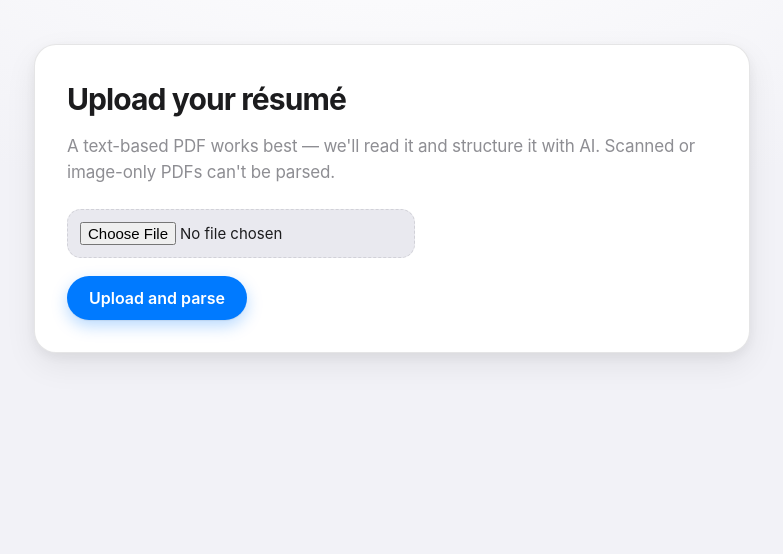
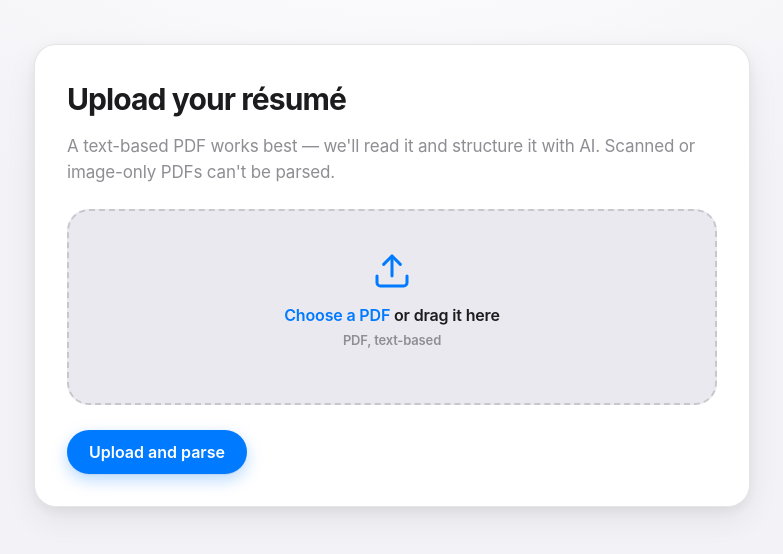
Before and after one commit to alimustafa0/ats-resume-builder, a Django app: page /resumes/upload/ in a window 1280 px wide. Shown: the part 57-611 px from the top of the page, without its empty margins (248-1031 px from the left). Run offline with Django 5.2, Linux system fonts and the light colour scheme; the visitor is signed in with stand-in values (Sample User, id 1); data that the repository does not hold is empty; parts of the project's set-up code (start-up, migrations or seed data) failed here and were passed over.

Commit message:
feat: polished drag-and-drop file upload control

```diff
--- a/apps/core/static/css/app.css
+++ b/apps/core/static/css/app.css
@@ -181,3 +181,33 @@ a.list-row:hover { padding-left: 6px; }
     .steps, .stat-grid { grid-template-columns: 1fr; }
     .hero-title { font-size: 32px; }
 }
+
+/* ===== File dropzone ===== */
+.dropzone {
+    position: relative;
+    display: flex; flex-direction: column; align-items: center; justify-content: center;
+    text-align: center;
+    padding: 40px 24px;
+    border: 2px dashed #c7c7cc;
+    border-radius: var(--r-lg);
+    background: var(--fill);
+    color: var(--muted);
+    cursor: pointer;
+    transition: border-color 0.2s var(--ease), background 0.2s var(--ease), transform 0.18s var(--spring), box-shadow 0.25s var(--ease);
+}
+.dropzone:hover { border-color: var(--accent); background: rgba(0,122,255,0.05); color: var(--accent); }
+.dropzone.is-dragover {
+    border-color: var(--accent); background: rgba(0,122,255,0.1); color: var(--accent);
+    transform: scale(1.01); box-shadow: 0 0 0 4px rgba(0,122,255,0.12);
+}
+.dropzone-input { position: absolute; width: 1px; height: 1px; opacity: 0; overflow: hidden; }
+.dropzone-icon { margin-bottom: 12px; color: var(--accent); transition: color 0.2s var(--ease); }
+.dropzone-prompt { font-size: 16px; color: var(--ink); }
+.dropzone-prompt strong { color: var(--accent); font-weight: 600; }
+.dropzone-hint { font-size: 13px; color: var(--muted); margin-top: 4px; }
+.dropzone-file { font-size: 14px; font-weight: 600; color: var(--ink); margin-top: 12px; }
+.dropzone.has-file { border-style: solid; border-color: var(--green); background: rgba(52,199,89,0.07); }
+.dropzone.has-file .dropzone-icon { color: var(--green); }
+.dropzone.has-file .dropzone-prompt,
+.dropzone.has-file .dropzone-hint { display: none; }
+.dropzone.has-file .dropzone-file::before { content: "\2713\00a0\00a0"; color: var(--green); }
--- /dev/null
+++ b/apps/core/static/js/app.js
@@ -0,0 +1,57 @@
+(function () {
+  function bytesToSize(bytes) {
+    if (!bytes) return "";
+    const mb = bytes / (1024 * 1024);
+    return mb >= 1 ? mb.toFixed(1) + " MB" : Math.max(1, Math.round(bytes / 1024)) + " KB";
+  }
+
+  function setupDropzone(zone) {
+    if (zone.dataset.dzReady) return;
+    zone.dataset.dzReady = "1";
+    const input = zone.querySelector(".dropzone-input");
+    const fileOut = zone.querySelector(".dropzone-file");
+    if (!input) return;
+
+    function showFile() {
+      const f = input.files && input.files[0];
+      if (f) {
+        zone.classList.add("has-file");
+        if (fileOut) fileOut.textContent = f.name + "  \u00b7  " + bytesToSize(f.size);
+      } else {
+        zone.classList.remove("has-file");
+        if (fileOut) fileOut.textContent = "";
+      }
+    }
+
+    input.addEventListener("change", showFile);
+
+    ["dragenter", "dragover"].forEach(function (evt) {
+      zone.addEventListener(evt, function (e) {
+        e.preventDefault();
+        e.stopPropagation();
+        zone.classList.add("is-dragover");
+      });
+    });
+    ["dragleave", "drop"].forEach(function (evt) {
+      zone.addEventListener(evt, function (e) {
+        e.preventDefault();
+        e.stopPropagation();
+        zone.classList.remove("is-dragover");
+      });
+    });
+    zone.addEventListener("drop", function (e) {
+      const files = e.dataTransfer && e.dataTransfer.files;
+      if (files && files.length) {
+        input.files = files;
+        showFile();
+      }
+    });
+  }
+
+  function initDropzones() {
+    document.querySelectorAll(".dropzone").forEach(setupDropzone);
+  }
+
+  initDropzones();
+  document.body.addEventListener("htmx:load", initDropzones);
+})();
--- a/apps/core/templates/base.html
+++ b/apps/core/templates/base.html
@@ -7,6 +7,7 @@
     <title>{% block title %}ATS Resume Builder{% endblock %}</title>
     <link rel="stylesheet" href="{% static 'css/app.css' %}">
     <script src="https://unpkg.com/htmx.org@2.0.4"></script>
+    <script src="{% static 'js/app.js' %}" defer></script>
 </head>
 <body hx-boost="true">
     <header>
--- a/apps/resumes/templates/resumes/upload.html
+++ b/apps/resumes/templates/resumes/upload.html
@@ -9,11 +9,19 @@
     <form method="post" enctype="multipart/form-data">
         {% csrf_token %}
         {{ form.non_field_errors }}
-        <div style="margin-bottom:18px;">
-            {{ form.original_file }}
-            {{ form.original_file.errors }}
-        </div>
-        <button class="btn" type="submit">Upload and parse</button>
+        <label class="dropzone" id="resume-dropzone">
+            <input type="file" name="original_file" accept=".pdf" id="id_original_file" class="dropzone-input">
+            <svg class="dropzone-icon" width="40" height="40" viewBox="0 0 24 24" fill="none" stroke="currentColor" stroke-width="1.8" stroke-linecap="round" stroke-linejoin="round">
+                <path d="M21 15v4a2 2 0 0 1-2 2H5a2 2 0 0 1-2-2v-4"></path>
+                <polyline points="17 8 12 3 7 8"></polyline>
+                <line x1="12" y1="3" x2="12" y2="15"></line>
+            </svg>
+            <div class="dropzone-prompt"><strong>Choose a PDF</strong> or drag it here</div>
+            <div class="dropzone-hint">PDF, text-based</div>
+            <div class="dropzone-file" id="resume-dropzone-file"></div>
+        </label>
+        {{ form.original_file.errors }}
+        <button class="btn" type="submit" style="margin-top:18px;">Upload and parse</button>
     </form>
 </div>
 
```
